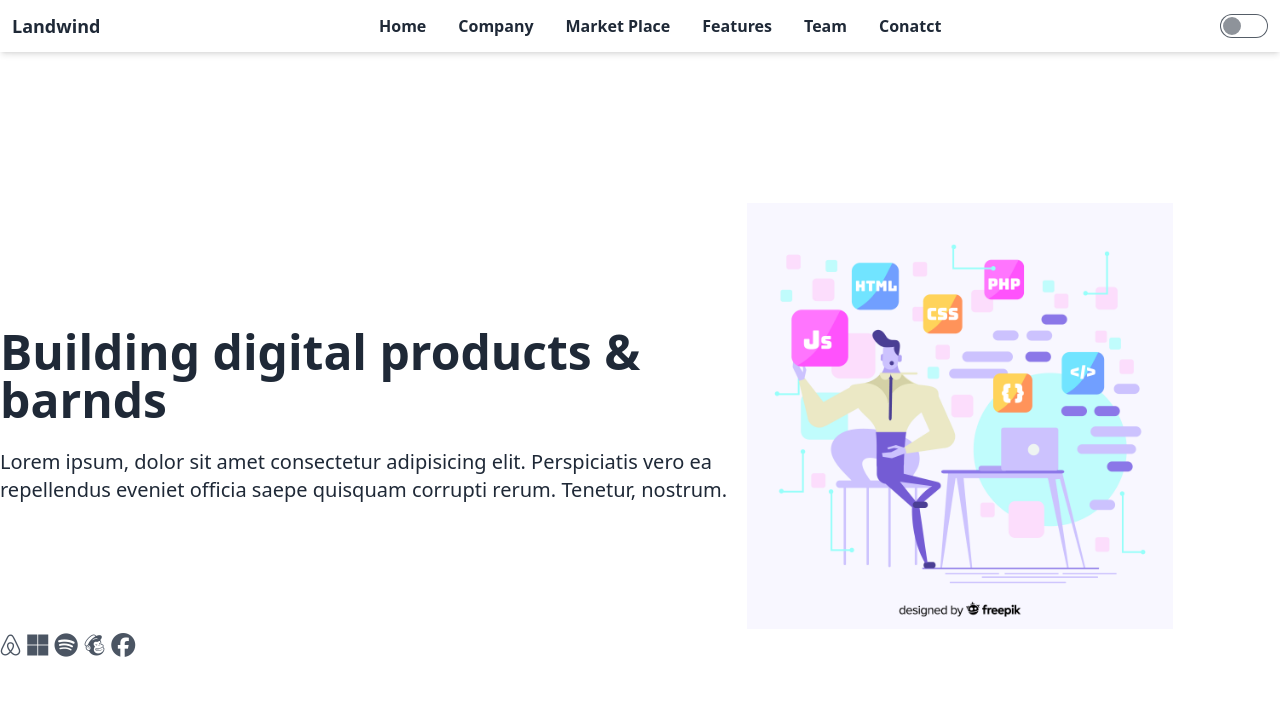
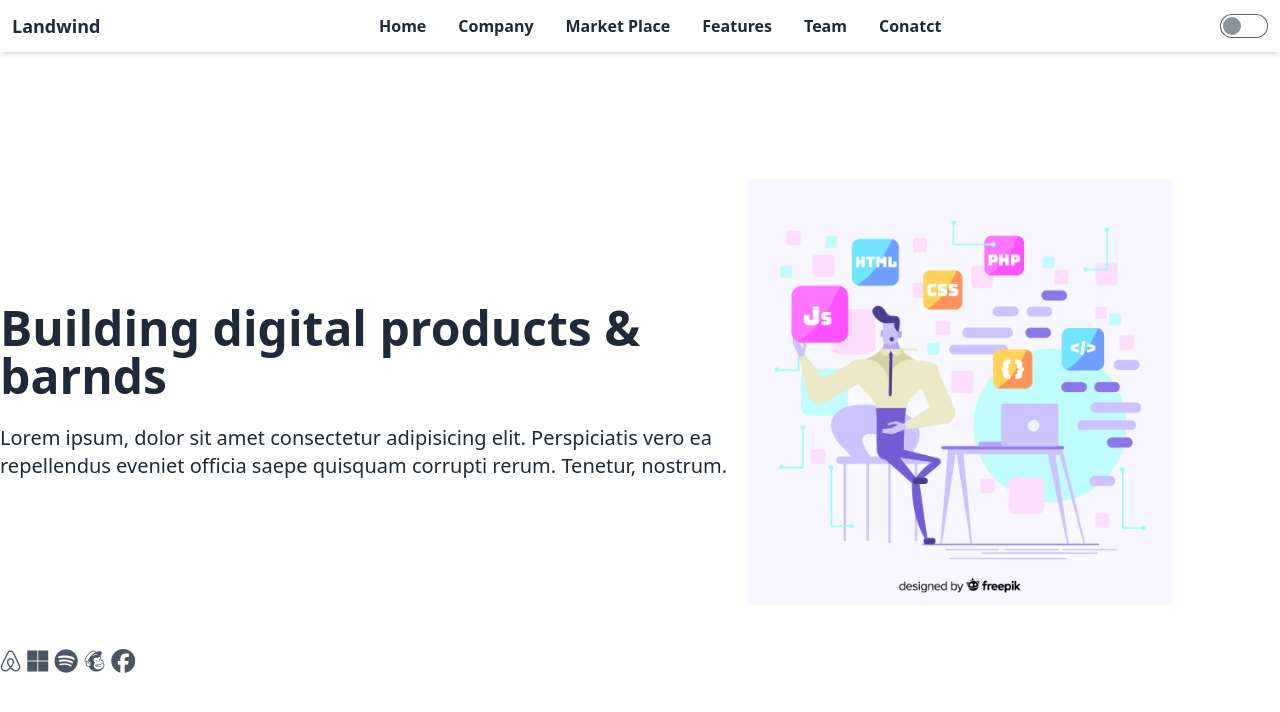
Before and after one commit to Mmy2000/tailwind-css, a website: page src/index.html in a window 1280 px wide. Drawn offline with Linux system fonts and the light colour scheme.

```diff
--- a/src/index.html
+++ b/src/index.html
@@ -58,11 +58,11 @@
                         <p class="text-xl mt-6">Lorem ipsum, dolor sit amet consectetur adipisicing elit. Perspiciatis
                             vero ea repellendus eveniet officia saepe quisquam corrupti rerum. Tenetur, nostrum.</p>
                     </div>
-                    <div class="lg:col-span-5">
+                    <div class="lg:col-span-5 -order-1 lg:order-none py-4">
                         <img src="img/hero.jpg" class="w-[80%]" alt="">
                     </div>
                 </section>
-                <section class="text-2xl font-semibold text-gray-600  ">
+                <section class="text-2xl font-semibold text-gray-600 py-6 ">
                     <a href="" class=" hover:text-gray-900 transition-colors duration-300"><i class="fa-brands fa-airbnb"></i></a>
                     <a href="" class="hover:text-gray-900 transition-colors duration-300"><i class="fa-brands fa-microsoft "></i></a>
                     <a href="" class="hover:text-gray-900 transition-colors duration-300"><i class="fa-brands fa-spotify "> </i></a>
```
Also changed, not shown: dist/css/output.css.
